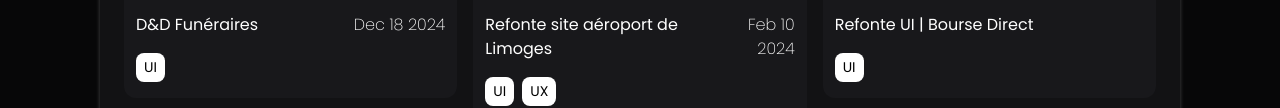
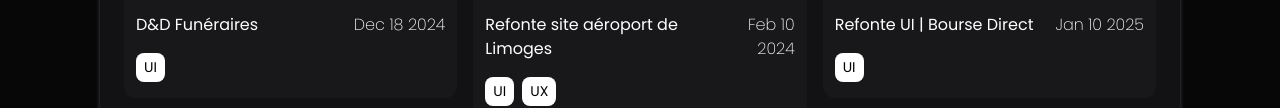
Before and after one commit to elierobbin/elierobbin.github.io, an Astro site: page / in a window 1280 px wide. Shown: the part 957-1065 px from the top of the page. Built offline with nearby package versions, Linux system fonts and the light colour scheme; Astro itself is replaced by a stand-in of ours; a web font is replaced by a local one.

Commit message:
bourse pubdate

```diff
--- a/src/content/blog/bourse_directe.md
+++ b/src/content/blog/bourse_direct.md
@@ -3,6 +3,7 @@
 title: "Refonte UI | Bourse Direct"
 tag: ["UI"]
 description: "Passionné par le domaine de la finance, j’utilise quotidiennement plusieurs applications pour me tenir informé. Récemment, j’ai découvert l’interface de Bourse Direct, que j’ai trouvée vieillissante, avec une surcharge d’informations et une palette de couleurs peu harmonieuse, ce qui nuit à l’expérience utilisateur. J’ai donc entrepris de repenser la page d’accueil en proposant un design plus moderne, épuré et orienté utilisateur."
+pubDate: 'Jan 10 2025'
 heroImage:
     - /assets/bourse_direct/bourse_cover.jpg
 ---
```
